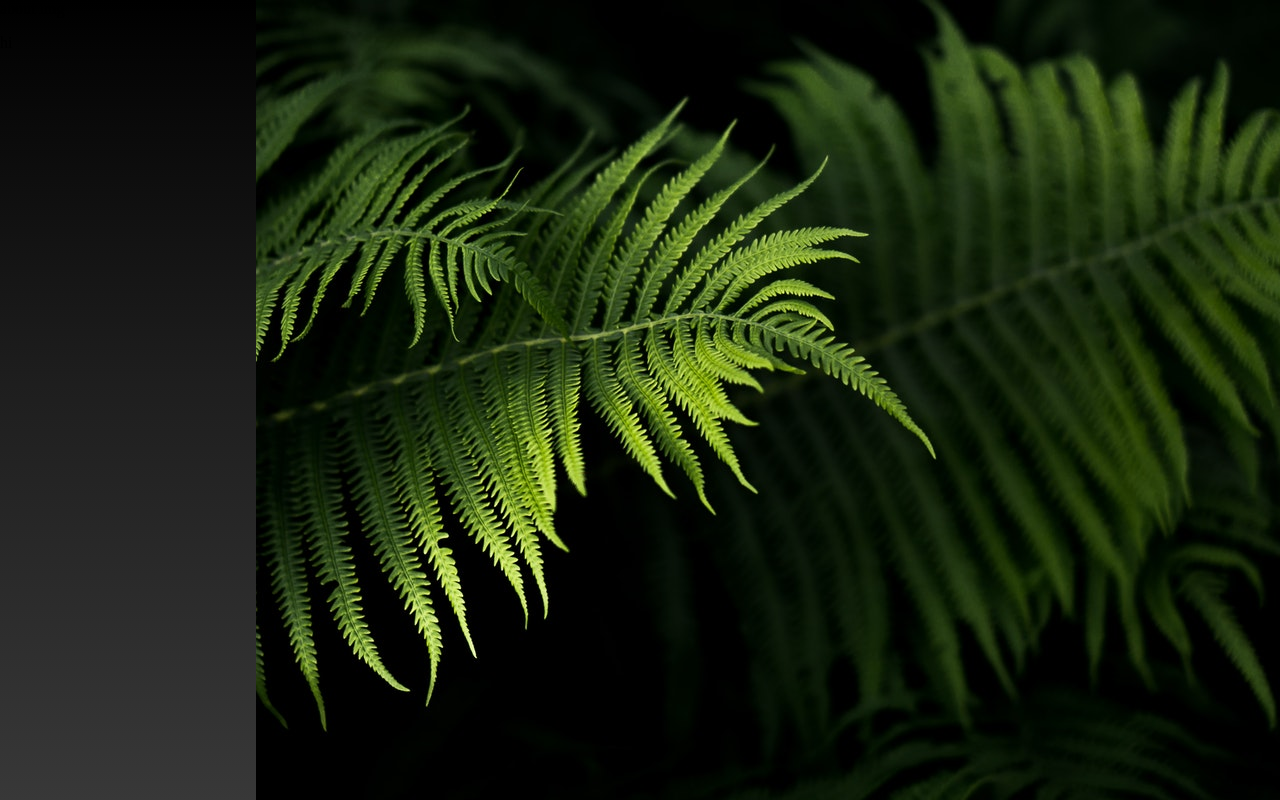
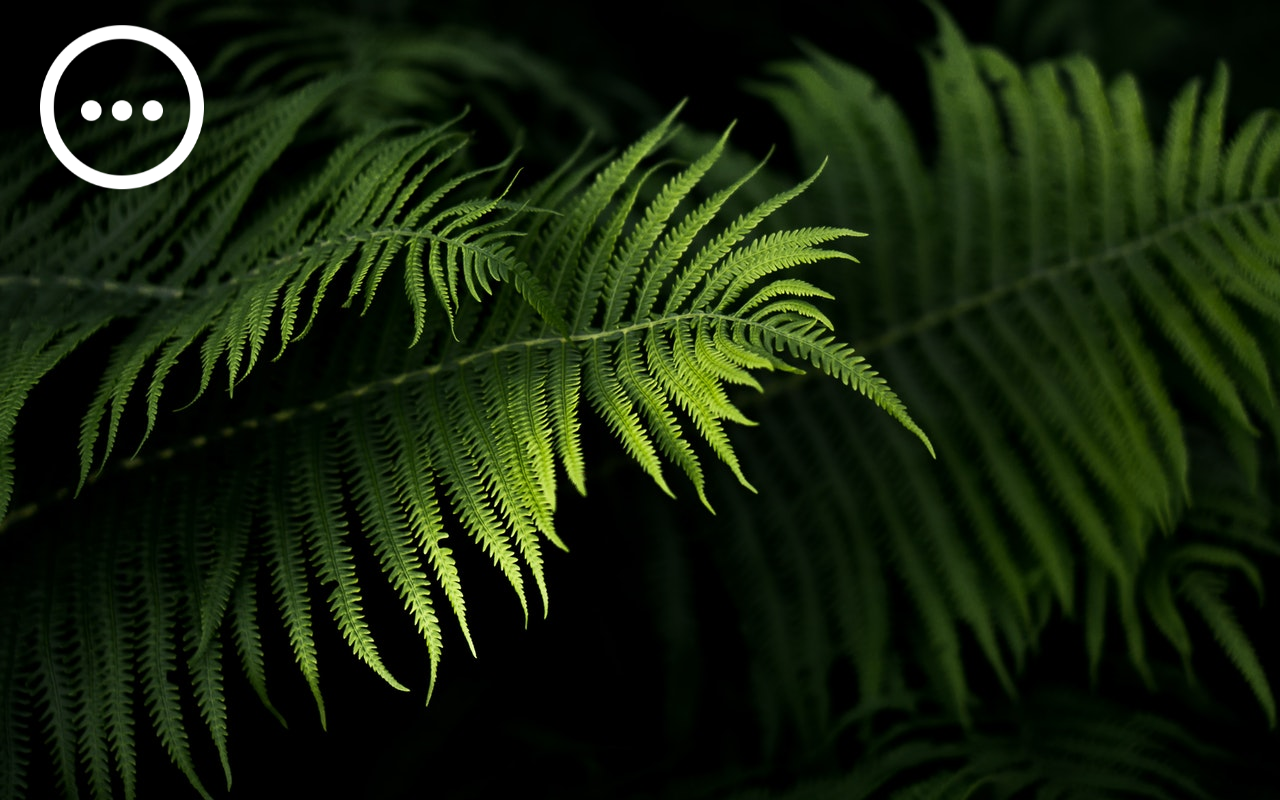
Before and after one commit to MikeMoore55/Michael-Moore-digital-CV-Resume, a plain HTML site: page index.html in a window 1280 px wide. Drawn offline with Linux system fonts and the light colour scheme.

Commit message:
added js, btn and animations
added...
menu icon
menu btn
btn functionality
btn animation

```diff
--- a/index.html
+++ b/index.html
@@ -5,19 +5,30 @@
     <meta http-equiv="X-UA-Compatible" content="IE=edge">
     <meta name="viewport" content="width=device-width, initial-scale=1.0">
     <title>Document</title>
+    <script src="./src/scripts/main.js" defer></script>
     <link rel="stylesheet" href="./src/stylesheets/landing-page.css">
 </head>
 <body>
-    <nav class="side-nav">
+
+    <button id="menu-btn" class="menu-btn" onclick="appear()"><img class="menu-icon" src="./src/images/menu-icon.png" alt="menu icon png img"></button>
+    <nav id="side-nav" class="side-nav">
         <div class="nav-content">
 
+            <button id="menu-btn" class="menu-btn" onclick="disappear()"><img class="menu-icon" src="./src/images/menu-icon.png" alt="menu icon png img"></button>
+
             <div class="content">
-                <a>about</a>
-                <a>img</a>
+
             </div>
 
         </div>
         <p>hi</p>
     </nav>
+    <main>
+        <section class="main-content">
+            <div class="intro">
+                <h1>Michael Moore</h1>
+            </div>
+        </section>
+    </main>
 </body>
 </html>
--- /dev/null
+++ b/src/scripts/main.js
@@ -0,0 +1,11 @@
+let MenuBtn = document.querySelector('#menu-btn');
+let sideNav = document.querySelector('#side-nav');
+
+
+function appear(){
+    sideNav.style.display= "block";
+}
+
+function disappear(){
+    sideNav.style.display="none"
+}
--- a/src/stylesheets/landing-page.css
+++ b/src/stylesheets/landing-page.css
@@ -7,7 +7,53 @@ body{
     background-image: url(../images/background-image-medium.jpg);
 }
 
+.menu-btn{
+    position: fixed;
+    top: 2%;
+    left: 2%;
+    border: none;
+    background-color: transparent;
+    width: 15%;
+    animation-name: menu-grow;
+    animation-duration: 5s;
+    animation-iteration-count: infinite;
+    animation-direction: alternate;
+    animation-delay: 1s;
+    animation-play-state: running;
+}
+
+@keyframes menu-grow{
+  /*   from{
+        transform: scale(0.5);
+    }
+    to{
+        transform: scale(1);
+    } */
+
+    0%{
+        transform: scale(0.7);
+    }
+
+    33.33%{
+        transform: scale(1);
+    }
+
+    66.33%{
+        transform: scale(0.7);
+    }
+
+    99.33%{
+        transform: scale(1);
+    }
+}
+
+.menu-icon{
+    position: relative;
+    width: 100%;
+}
+
 .side-nav{
+    display: none;
     position: fixed;
     z-index: 5;
     top: 0%;
```
Also changed, not shown: src/images/menu-icon.png (added).
